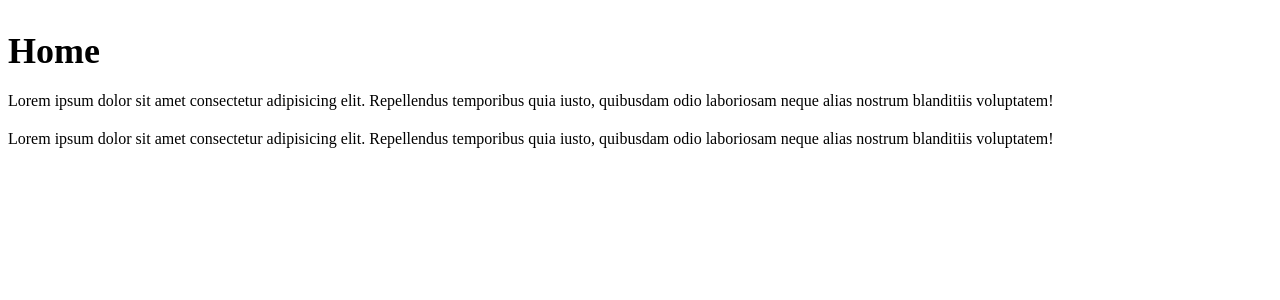
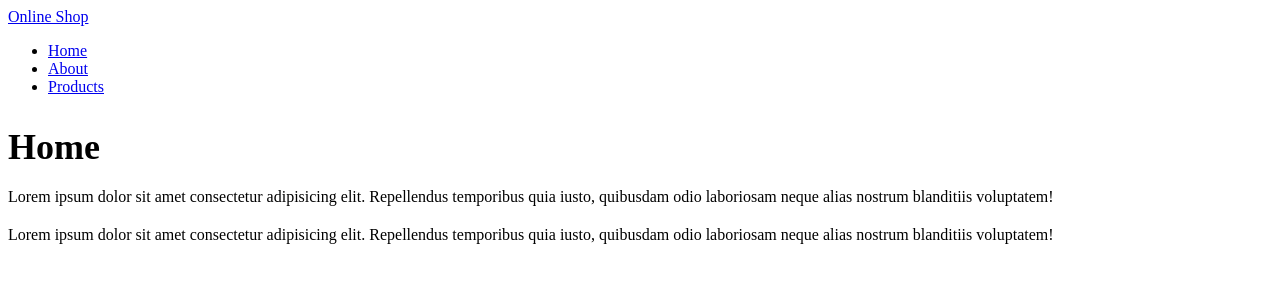
Before and after one commit to NeginSal/Nuxt-Shop, a Nuxt app: page / in a window 1280 px wide. Shown: the top 300 px of the page. Built offline with nearby package versions, Linux system fonts and the light colour scheme.

Commit message:
add nuxt link

```diff
--- a/pages/index.vue
+++ b/pages/index.vue
@@ -1,5 +1,15 @@
 <template>
   <div>
+    <header>
+      <nav>
+        <NuxtLink to="/">Online Shop</NuxtLink>
+        <ul>
+          <li><NuxtLink to="/">Home</NuxtLink></li>
+          <li><NuxtLink to="/about">About</NuxtLink></li>
+          <li><NuxtLink to="/products">Products</NuxtLink></li>
+        </ul>
+      </nav>
+    </header>
     <h2>Home</h2>
     <p>
       Lorem ipsum dolor sit amet consectetur adipisicing elit. Repellendus
```
